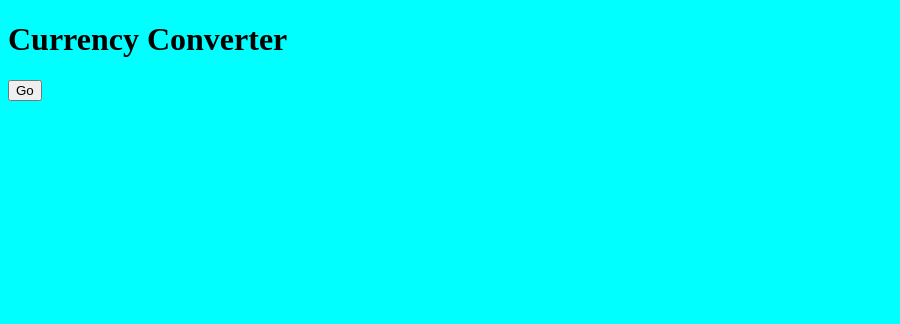
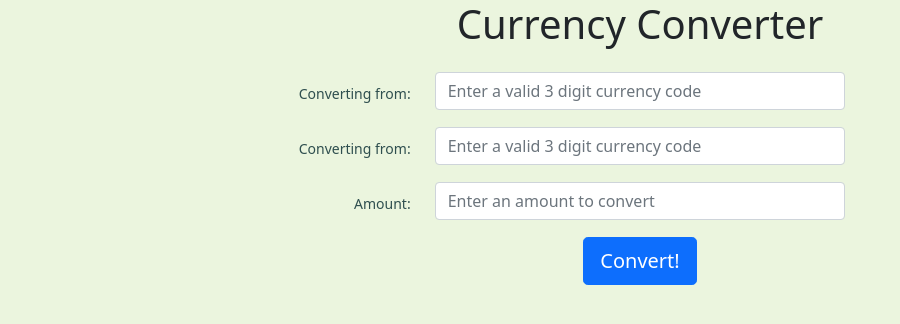
Before and after one commit to maurice-baez/flask-currency-converter, a Flask app: page / in a window 1280 px wide. Shown: the top 324 px of the page, without its empty margins (0-900 px from the left). Run offline with Flask 2, Linux system fonts and the light colour scheme.

Commit message:
WIP working on code checking functionality

```diff
--- a/app.py
+++ b/app.py
@@ -1,11 +1,38 @@
+from tabnanny import check
 from flask import Flask, request, render_template, redirect, flash, session
 from flask_debugtoolbar import DebugToolbarExtension
+from forex_python.converter import CurrencyRates, CurrencyCodes
+from decimal import Decimal
+
+from functions import check_currency_code, convert_currency
 
 app = Flask(__name__)
 
 app.config['SECRET_KEY'] = "oh-so-secret"
 
+rates = CurrencyRates(force_decimal=True)
+codes = CurrencyCodes()
+
+
 @app.get("/")
-def start():
+def render_home():
 
     return render_template("index.html")
+
+
+@app.get("/convert")
+def get_conversion():
+
+    convert_from_code = request.args.get("convert-from")
+    convert_to_code = request.args.get("convert-to")
+    amount = float(request.args.get("amount"))
+
+    check_currency_code(convert_from_code)
+    check_currency_code(convert_to_code)
+
+    conversion = convert_currency(convert_from_code, convert_to_code, amount)
+
+    symbol = codes.get_symbol(convert_to_code)
+
+
+    return render_template("show-conversion.html", conversion = conversion, symbol = symbol)
--- a/static/style.css
+++ b/static/style.css
@@ -1,7 +1,7 @@
 body {
-    background-color: aqua;
+    background-color: rgb(235, 245, 222)
 }
 
-.page {
-    background-color: green;
+.form-text {
+    color: darkslategray
 }
--- a/templates/index.html
+++ b/templates/index.html
@@ -6,17 +6,50 @@
   <meta http-equiv="X-UA-Compatible" content="IE=edge">
   <meta name="viewport" content="width=device-width, initial-scale=1.0">
   <title>Currency COnverter</title>
+  <!-- CSS only -->
+  <link href="https://cdn.jsdelivr.net/npm/bootstrap@5.1.3/dist/css/bootstrap.min.css"
+    rel="stylesheet"
+    integrity="sha384-1BmE4kWBq78iYhFldvKuhfTAU6auU8tT94WrHftjDbrCEXSU1oBoqyl2QvZ6jIW3"
+    crossorigin="anonymous">
   <link rel="stylesheet" href="/static/style.css">
 </head>
 
 <body>
 
-  <h1>Currency Converter</h1>
+  <h1 class="text-center mb-4">Currency Converter</h1>
 
-  <form action="/page">
-    <button>Go</button>
+  <form action="/convert" class="pb-4">
+
+    <div class="mb-3 row">
+      <label class="col-4 col-form-label text-end form-text">Converting from:</label>
+      <div class="col-4">
+        <input name="convert-from" placeholder="Enter a valid 3 digit currency code"
+          class="form-control">
+      </div>
+    </div>
+
+
+    <div class="mb-3 row">
+      <label class="col-4 col-form-label text-end form-text">Converting from:</label>
+      <div class="col-4">
+        <input name="convert-to" placeholder="Enter a valid 3 digit currency code"
+          class="form-control">
+      </div>
+    </div>
+
+    <div class="mb-3 row">
+      <label class="col-4 col-form-label text-end form-text">Amount:</label>
+      <div class="col-4">
+        <input name="amount" placeholder="Enter an amount to convert" class="form-control">
+      </div>
+    </div>
+
+    <div class="text-center">
+      <button class="btn btn-primary btn-lg">
+        Convert!
+      </button>
+    </div>
   </form>
-
   <script src="/static/script.js"></script>
 </body>
 
```
Also changed, not shown: functions.py (added, +20 -0 lines), requirements.txt (+14 -0 lines), templates/base.html (added, +12 -0 lines), templates/show-conversion.html (added, +14 -0 lines), static/script.js (deleted).
